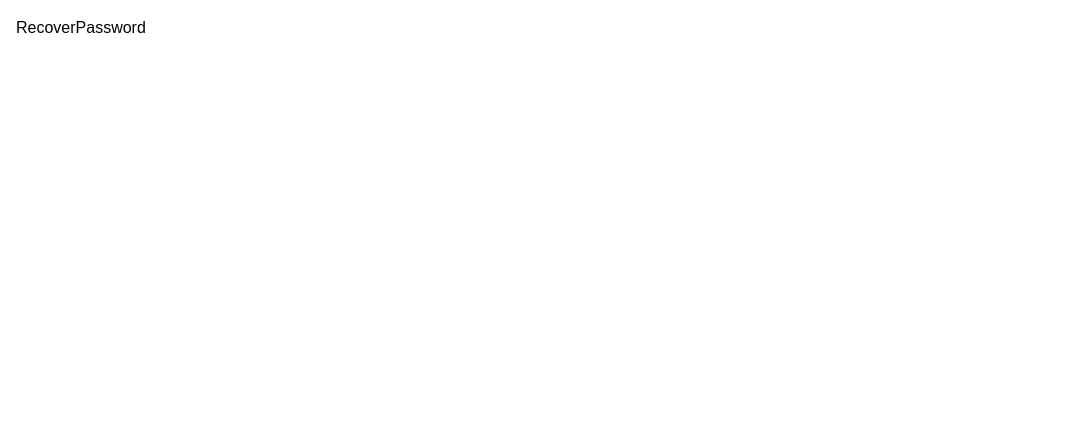
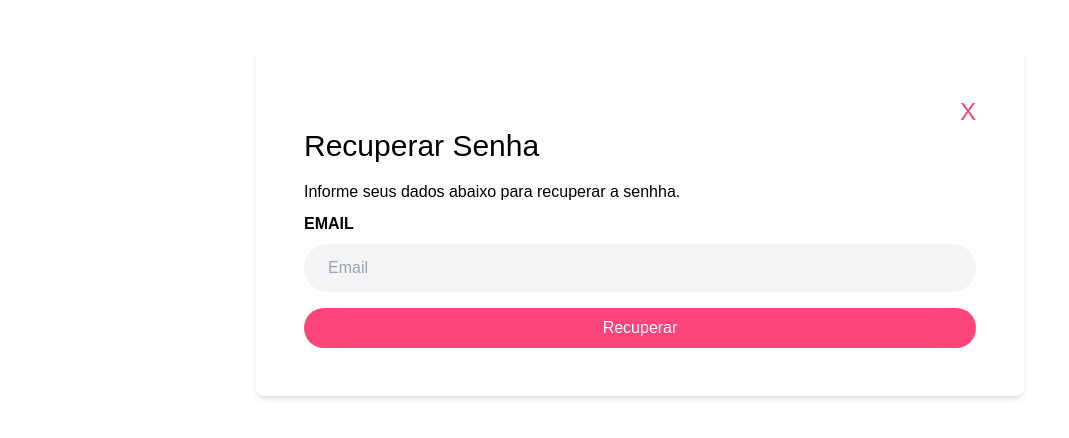
Before and after one commit to BlackSheep1337/front-end-challenger, a Next.js app: page /recuperar-senha in a window 1280 px wide. Shown: the top 438 px of the page, without its empty margins (0-1069 px from the left). Built offline with nearby package versions, Linux system fonts and the light colour scheme.

Commit message:
forget password setup

```diff
--- a/app/cadastro/page.tsx
+++ b/app/cadastro/page.tsx
@@ -5,6 +5,7 @@ import { useAppContext } from '@/context';
 import { useRouter } from 'next/navigation';
 import Modal from '../components/Modal';
 import { validateCep, validateEmail, validatePassword } from '@/utils/validateData';
+import CloseButton from '../components/CloseButton';
 
 const Cadastro = () => {
   const { setState, state } = useAppContext();
@@ -114,6 +115,7 @@ const Cadastro = () => {
 
   return (
     <div className='bg-white max-w-lg mx-auto my-8 p-6 text-black rounded-lg shadow-md'>
+      <CloseButton route="" />
       <h1 className='text-5xl mb-4'>Crie sua conta</h1>
       <form className='flex flex-col'>
         <div className='mt-2 flex flex-col'>
--- /dev/null
+++ b/app/components/CloseButton.tsx
@@ -0,0 +1,17 @@
+import { useRouter } from 'next/navigation';
+import React from 'react'
+
+interface ICloseButton {
+  route: string;
+}
+
+const CloseButton = ({ route }: ICloseButton ) => {
+  const router = useRouter();
+  return (
+    <div className='flex justify-end'>
+      <button className='text-[#FF4579] text-2xl' onClick={() => router.push(route ? '/' + route : '/')}>X</button>
+    </div>
+  )
+}
+
+export default CloseButton
--- a/app/components/Perfil.tsx
+++ b/app/components/Perfil.tsx
@@ -12,7 +12,6 @@ const Perfil = () => {
     callback: () =>{},
   });
 
-  // Função para atualizar o estado ao digitar
   function handleChange(e: ChangeEvent<HTMLInputElement>): void {
     const { name, value } = e.target;
     setState((prevState: any) => ({
@@ -78,7 +77,7 @@ const Perfil = () => {
       <div className='mt-2 flex flex-col'>
         <label className='text-left text-md font-bold uppercase' htmlFor="password">Senha</label>
         <Input
-          type="text"
+          type="password"
           name="password"
           value={state.password}
           autoComplete='off'
--- a/app/recuperar-senha/page.tsx
+++ b/app/recuperar-senha/page.tsx
@@ -1,14 +1,63 @@
 "use client"
-import { useAppContext } from '@/context/context';
-import React from 'react'
+import React, { useState } from 'react'
+import Input from '../components/Input';
+import CloseButton from '../components/CloseButton';
+import { validateEmail } from '@/utils/validateData';
+import Modal from '../components/Modal';
 
 const RecoverPassword = () => {
-  const { state, setState } = useAppContext();
+  const [email, setEmail] = useState('');
+  const [showModal, setShowModal] = useState(false);
+  const [modalPayLoad, setModalPayLoad] = useState({
+    message: '',
+    callback: () =>{},
+  });
 
-  console.log(state);
+  function handleClick(e: React.MouseEvent) {
+    e.preventDefault();
+    if (validateEmail(email)) {
+      setModalPayLoad({
+        message: 'Link enviado com sucesso.',
+        callback: closeModal
+      });
+      setShowModal(true);
+      setEmail('');
+      return;
+    }
+
+    setModalPayLoad({
+      message: 'Email informado inválido.',
+      callback: closeModal
+    });
+    setShowModal(true);
+  }
+
+  const closeModal = () => {
+    setShowModal(false);
+  };
+
 
   return (
-    <h1 className='text-black'>RecoverPassword</h1>
+    <div className='bg-white max-w-3xl mx-auto my-8 p-12 text-black rounded-lg shadow-md'>
+      <CloseButton route="" />
+      <h1 className='text-3xl'>Recuperar Senha</h1>
+      <p className='mt-4'>Informe seus dados abaixo para recuperar a senhha.</p>
+      <div className='mt-2 flex flex-col'>
+        <label className='text-left text-md font-bold uppercase' htmlFor="password">Email</label>
+        <Input
+          type="text"
+          name="email"
+          value={email}
+          autoComplete='off'
+          handleChange={(e) => setEmail(e.target.value)}
+          placeholder='Email'
+          className='mt-2 pl-6 rounded-3xl bg-gray-100 w-full h-12'
+          id='email'
+        />
+      </div>
+      <button onClick={handleClick} className='mt-4 bg-[#FF4579] text-white w-full rounded-3xl py-2 px-4'>Recuperar</button>
+      {showModal && <Modal modalPayload={modalPayLoad} />}
+    </div>
   )
 }
 
```
